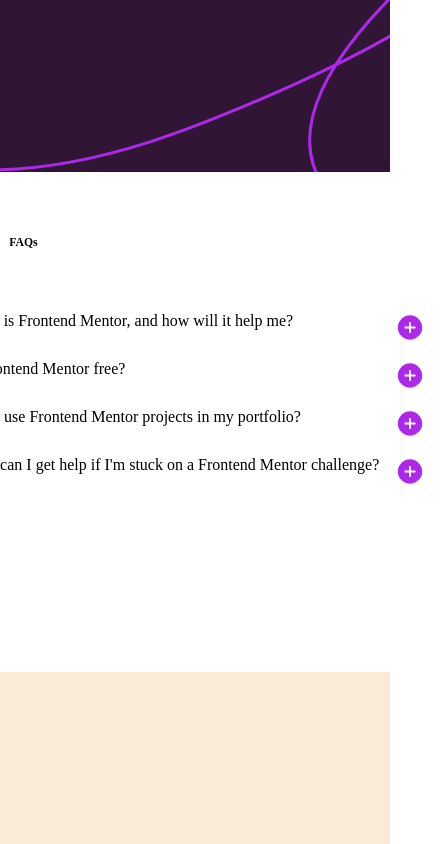
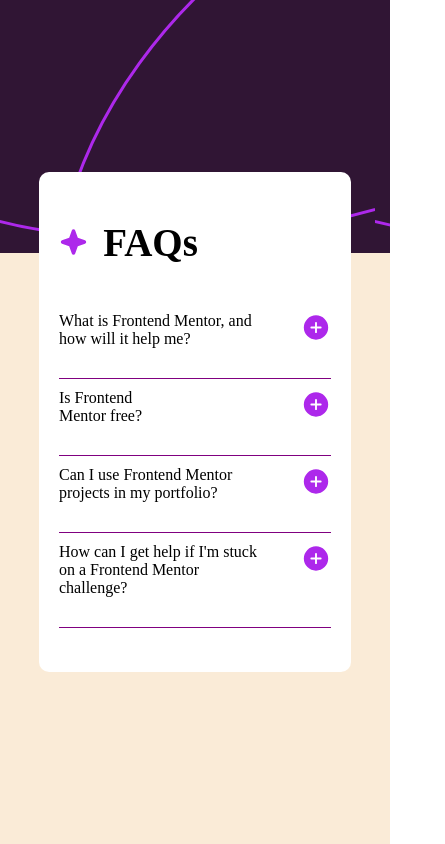
Before and after one commit to Programbeginner2120/Frontend-Mentors, a plain HTML site: page faq-accordion-main/index.html in a window 390 px wide. Shown: the whole page, 445 px wide, since content can reach past the window. Drawn offline with Linux system fonts and the light colour scheme.

Commit message:
got the component to be responsive

```diff
--- a/faq-accordion-main/styles.css
+++ b/faq-accordion-main/styles.css
@@ -18,18 +18,15 @@ html, body {
 .backgrounds-container {
     min-height: 100vh;
     width: 100%;
-    height: fit-content;
 }
 
 .background-top-container {
-    min-height: 30vh;
     height: 30vh;
     background-image: url("assets/images/background-pattern-desktop.svg");
 }
 
 .background-bottom-container {
-    min-height: 70vh;
-    height: 30vh;
+    height: 70vh;
     background-color: antiquewhite;
 }
 
@@ -94,17 +91,11 @@ html, body {
     display: block;
 }
 
-/* .dropdown-summary::-webit-details-marker {
-    display: none;
-}
-
-.dropdown-summary::marker {
-    display: none;
-} */
-
 .dropdown-container {
     position: relative;
     display: flex;
+    margin-bottom: 10px;
+    border-bottom: 1px solid purple;
 }
 
 .dropdown-details {
@@ -138,3 +129,24 @@ html, body {
 .dropdown-content {
     color: purple;
 }
+
+@media (max-width: 600px) {
+
+    .html, body {
+        font-size: 5vw;
+    }
+
+    .content-card {
+        width: 80%;
+    }
+
+    .background-top-container {
+        background-image: url("assets/images/background-pattern-mobile.svg");
+    }
+
+    .dropdown-summary, .dropdown-content {
+        max-width: 75%;
+        font-size: 16px;
+    }
+
+}
```
